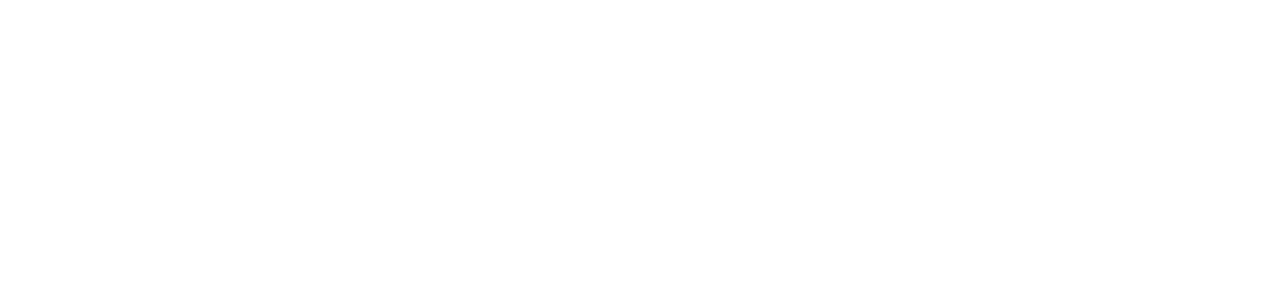
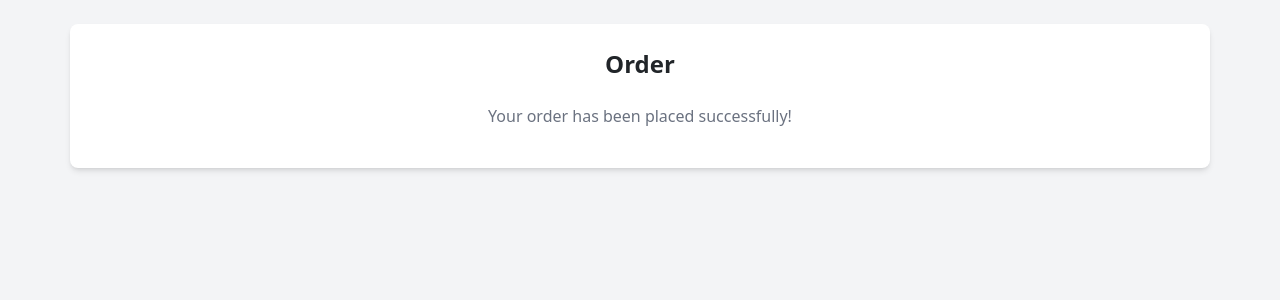
Before and after one commit to Rashmi2002122/sabita-cloud-kitchen-frontend, a React (Create React App) app: page /home/checkout/order in a window 1280 px wide. Before the commit this address had no page. Shown: the top 300 px of the page. Built offline with nearby package versions, Linux system fonts and the light colour scheme.

Commit message:
Add Order component and update routing in CheckoutPage

```diff
--- a/src/App.js
+++ b/src/App.js
@@ -10,8 +10,10 @@
 import MainMenu from './templete/Menu'; //
 import Profile from './templete/Profile';
 import Map from './templete/Map';
-import CheckoutPage from './templete/CheckoutPage'; // Import the CheckoutPage component
+import CheckoutPage from './templete/CheckoutPage';
 import { CartProvider } from './templete/CartContext';
+
+import Order from './templete/Order';
 
 function App() {
   return (
@@ -25,6 +27,7 @@
           <Route path="/home/map" element={<Map />} />
 
           <Route path="/home/checkout" element={<CheckoutPage />} />
+          <Route path="/home/checkout/order" element={<Order />} />
 
         </Routes>
       </Router>
--- a/src/SpringBootAPI.js
+++ b/src/SpringBootAPI.js
@@ -1,3 +1,3 @@
 const base_url="https://sabita-kitchen-backend.onrender.com"; export default base_url;
 
-// const base_url="http://localhost:8080"; export default base_url;
+//  const base_url="http://localhost:8080"; export default base_url;
--- a/src/templete/CheckoutPage.js
+++ b/src/templete/CheckoutPage.js
@@ -42,7 +42,10 @@
         ) : (
           <div>
             {cartItems.map((item) => (
-              <div key={item._id} className="flex justify-between items-center py-4 border-b">
+              <div
+                key={item._id}
+                className="flex justify-between items-center py-4 border-b"
+              >
                 <div className="flex items-center space-x-4">
                   <img
                     src={item.foodImage || "https://via.placeholder.com/150"}
@@ -51,20 +54,26 @@
                   />
                   <div>
                     <h3 className="text-xl font-semibold">{item.foodName}</h3>
-                    <p className="text-sm text-gray-600">{item.foodDescription}</p>
+                    <p className="text-sm text-gray-600">
+                      {item.foodDescription}
+                    </p>
                     <p className="text-lg text-green-600">₹ {item.foodPrice}</p>
                   </div>
                 </div>
                 <div className="flex items-center space-x-4">
                   <button
-                    onClick={() => handleQuantityChange(item._id, item.quantity - 1)}
+                    onClick={() =>
+                      handleQuantityChange(item._id, item.quantity - 1)
+                    }
                     className="px-2 py-1 bg-gray-300 rounded-full"
                   >
                     -
                   </button>
                   <span>{item.quantity}</span>
                   <button
-                    onClick={() => handleQuantityChange(item._id, item.quantity + 1)}
+                    onClick={() =>
+                      handleQuantityChange(item._id, item.quantity + 1)
+                    }
                     className="px-2 py-1 bg-gray-300 rounded-full"
                   >
                     +
@@ -81,16 +90,36 @@
 
             <div className="flex justify-between items-center py-4 border-t mt-6">
               <p className="text-xl font-semibold">Total</p>
-              <p className="text-xl font-semibold text-green-600">₹ {totalPrice}</p>
+              <p className="text-xl font-semibold text-green-600">
+                ₹ {totalPrice}
+              </p>
             </div>
 
+            <div className="flex items-center space-x-2">
+                <input
+                  type="checkbox"
+                  id="terms"
+                  className="w-4 h-4"
+                  onChange={(e) => {
+                    if (!e.target.checked) {
+                      toast.error("You must agree to the terms and conditions.");
+                    }
+                  }}
+                />
+                <label htmlFor="terms" className="text-xl  text-gray-600">
+                  I agree to send my order screenshot to the kitchen <span className="text-red-600">7847*****8</span> Whatsapp and Call to confirm my order.
+                </label>
+              </div>
             <div className="mt-6 flex justify-center">
+
+              <Link to="/home/checkout/order">
                 <button
                   onClick={handleCheckout}
                   className="w-full bg-green-500 text-white py-2 rounded hover:bg-green-600"
                 >
                   Proceed to Checkout
                 </button>
+              </Link>
             </div>
           </div>
         )}
--- /dev/null
+++ b/src/templete/Order.js
@@ -0,0 +1,18 @@
+import react from "react";
+import { Container } from "reactstrap";
+
+
+const Order=()=>{
+
+    return(
+        <div className="min-h-screen bg-gray-100 p-6">
+            <Container className="max-w-4xl bg-white p-6 rounded-lg shadow-md">
+                <h2 className="text-2xl font-semibold text-center mb-6">Order</h2>
+                <p className="text-center text-gray-500">Your order has been placed successfully!</p>
+            </Container>
+        </div>
+    )
+}
+
+
+export default Order;
```
Lines whose indentation alone changed are shown as unchanged.
